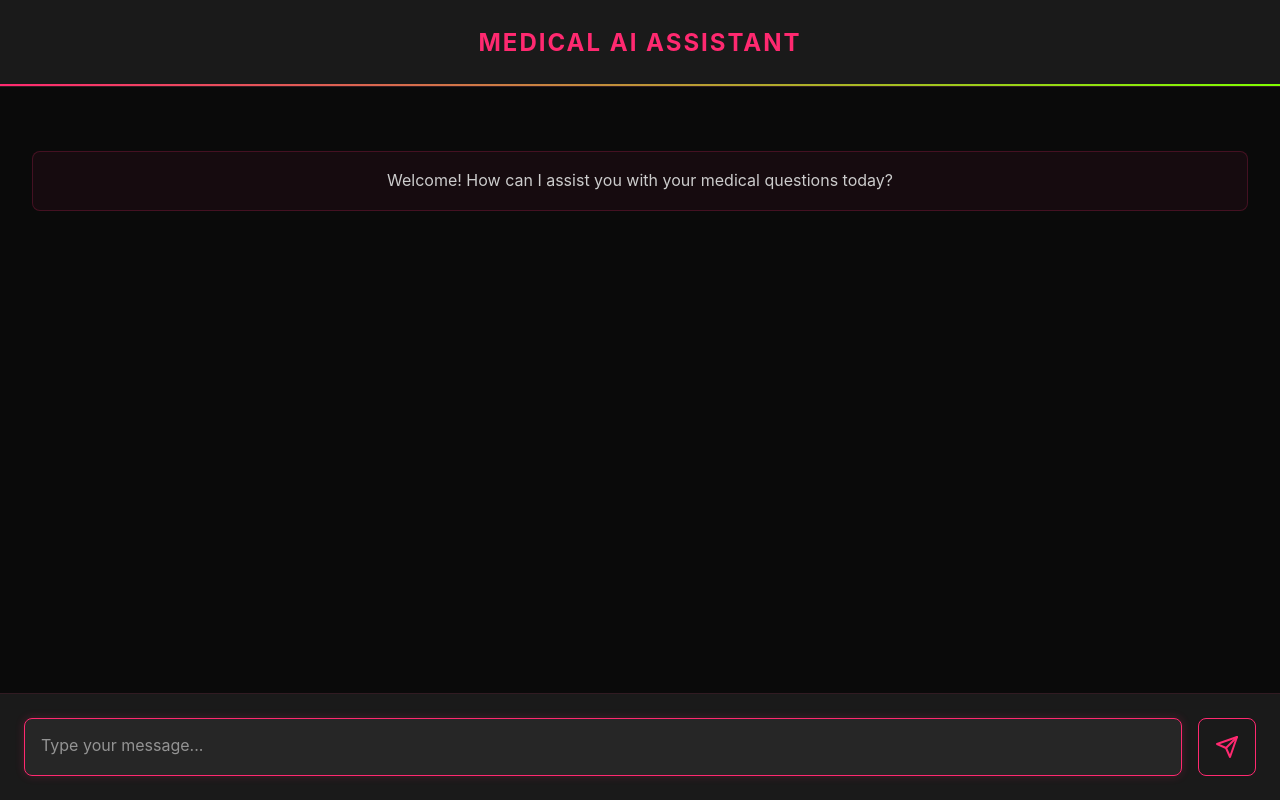
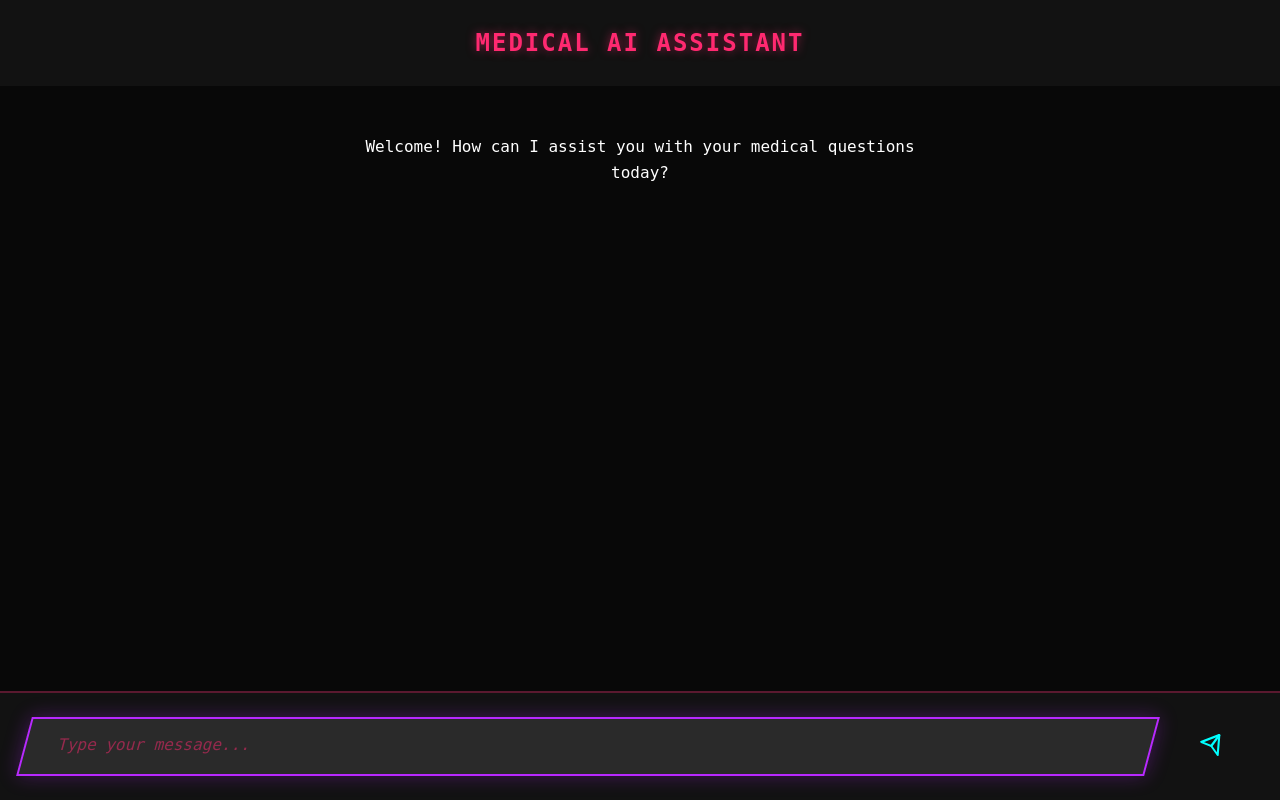
Before and after one commit to Vineeth-Varanasi/Medical-AI-Assistant, a Flask app: page / in a window 1280 px wide. Run offline with Flask 3, Linux system fonts and the light colour scheme.

Commit message:
Update styles.css

```diff
--- a/static/styles.css
+++ b/static/styles.css
@@ -6,22 +6,47 @@
 }
 
 :root {
-    --bg-primary: #0a0a0a;
-    --bg-secondary: #1a1a1a;
-    --accent-primary: #ff2970;
-    --accent-secondary: #7fff00;
+  --bg-primary: #080808;
+  --bg-secondary: #121212;
+  --neon-pink: #ff2970;
+  --neon-cyan: #0ff;
+  --neon-yellow: #ffd300;
+  --neon-purple: #b829ff;
   --text-primary: #ffffff;
   --text-secondary: #cccccc;
+  --skew-angle: -15deg;
+}
+
+@keyframes scanline {
+  0% { transform: translateY(-100%); }
+  100% { transform: translateY(100%); }
 }
 
 body {
-    font-family: 'Inter', -apple-system, BlinkMacSystemFont, sans-serif;
+  font-family: 'Share Tech Mono', monospace;
   line-height: 1.6;
   background-color: var(--bg-primary);
   color: var(--text-primary);
   height: 100vh;
   margin: 0;
   overflow: hidden;
+  position: relative;
+}
+
+.scanline {
+  position: fixed;
+  top: 0;
+  left: 0;
+  width: 100%;
+  height: 10px;
+  background: linear-gradient(
+      transparent,
+      rgba(255, 255, 255, 0.2),
+      transparent
+  );
+  animation: scanline 8s linear infinite;
+  pointer-events: none;
+  z-index: 999;
 }
 
 /* Chat container */
@@ -31,6 +56,7 @@ body {
   flex-direction: column;
   background-color: var(--bg-primary);
   position: relative;
+  animation: flicker 0.3s infinite;
 }
 
 /* Header */
@@ -38,36 +64,238 @@ body {
   padding: 1.5rem;
   background-color: var(--bg-secondary);
   position: relative;
-    border-bottom: 1px solid rgba(255, 41, 112, 0.1);
+  overflow: hidden;
+}
+
+.header-content {
+  position: relative;
+  transform: skew(var(--skew-angle));
+}
+
+.header-bg {
+  position: absolute;
+  top: 0;
+  left: -10%;
+  width: 120%;
+  height: 100%;
+  background: linear-gradient(90deg,
+      rgba(255, 41, 112, 0.1),
+      rgba(184, 41, 255, 0.1)
+  );
+  z-index: 1;
 }
 
 .chat-header h1 {
   font-size: 1.5rem;
   text-align: center;
-    color: var(--accent-primary);
+  color: var(--neon-pink);
   text-transform: uppercase;
   letter-spacing: 2px;
+  position: relative;
+  z-index: 2;
+  text-shadow: 0 0 10px rgba(255, 41, 112, 0.5);
 }
 
-.header-accent {
-    position: absolute;
-    bottom: 0;
-    left: 0;
-    width: 100%;
-    height: 2px;
-    background: linear-gradient(90deg, var(--accent-primary), var(--accent-secondary));
+/* Message styles */
+.message {
+  max-width: 70%;
+  margin: 1rem;
+  position: relative;
 }
 
-/* Chat display area */
+.message-shape {
+  padding: 1rem 2rem;
+  position: relative;
+  transform: skew(var(--skew-angle));
+  transition: all 0.3s ease;
+}
+
+.user .message-shape {
+  background: linear-gradient(135deg,
+      rgba(255, 41, 112, 0.2),
+      rgba(184, 41, 255, 0.2)
+  );
+  border: 2px solid var(--neon-pink);
+  box-shadow: 0 0 10px rgba(255, 41, 112, 0.3);
+}
+
+.bot .message-shape {
+  background: linear-gradient(135deg,
+      rgba(0, 255, 255, 0.1),
+      rgba(255, 211, 0, 0.1)
+  );
+  border: 2px solid var(--neon-cyan);
+  box-shadow: 0 0 10px rgba(0, 255, 255, 0.3);
+}
+
+.message p {
+  transform: skew(calc(var(--skew-angle) * -1));
+  margin: 0;
+  word-wrap: break-word;
+}
+
+.user {
+  align-self: flex-end;
+  color: var(--neon-pink);
+}
+
+.bot {
+  align-self: flex-start;
+  color: var(--neon-cyan);
+}
+
+/* Hover effects */
+.message:hover .message-shape {
+  transform: skew(var(--skew-angle)) scale(1.02);
+}
+
+.user:hover .message-shape {
+  box-shadow: 0 0 20px rgba(255, 41, 112, 0.5);
+  background: linear-gradient(135deg,
+      rgba(255, 41, 112, 0.3),
+      rgba(184, 41, 255, 0.3)
+  );
+}
+
+.bot:hover .message-shape {
+  box-shadow: 0 0 20px rgba(0, 255, 255, 0.5);
+  background: linear-gradient(135deg,
+      rgba(0, 255, 255, 0.2),
+      rgba(255, 211, 0, 0.2)
+  );
+}
+
+/* Chat input */
+.chat-input {
+  padding: 1.5rem;
+  background-color: var(--bg-secondary);
+  display: flex;
+  gap: 1rem;
+  border-top: 2px solid rgba(255, 41, 112, 0.3);
+}
+
+textarea {
+  flex-grow: 1;
+  padding: 1rem 2rem;
+  background: rgba(255, 255, 255, 0.05);
+  border: 2px solid var(--neon-pink);
+  color: var(--neon-pink);
+  resize: none;
+  max-height: 150px;
+  font-family: 'Share Tech Mono', monospace;
+  font-size: 1rem;
+  transform: skew(var(--skew-angle));
+  transition: all 0.3s ease;
+}
+
+textarea::placeholder {
+  color: rgba(255, 41, 112, 0.5);
+}
+
+textarea:focus, textarea:hover {
+  outline: none;
+  border-color: var(--neon-purple);
+  box-shadow: 0 0 20px rgba(184, 41, 255, 0.3);
+  background: rgba(255, 255, 255, 0.1);
+}
+
+/* Send button */
+button {
+  padding: 1rem 2rem;
+  background: transparent;
+  border: none;
+  cursor: pointer;
+  position: relative;
+  overflow: hidden;
+}
+
+.button-content {
+  position: relative;
+  transform: skew(var(--skew-angle));
+  border: 2px solid var(--neon-cyan);
+  padding: 1rem;
+  transition: all 0.3s ease;
+}
+
+button svg {
+  width: 24px;
+  height: 24px;
+  stroke: var(--neon-cyan);
+  transform: skew(calc(var(--skew-angle) * -1));
+  transition: all 0.3s ease;
+}
+
+button:hover .button-content {
+  background: rgba(0, 255, 255, 0.1);
+  box-shadow: 0 0 20px rgba(0, 255, 255, 0.3);
+  border-color: var(--neon-yellow);
+}
+
+button:hover svg {
+  stroke: var(--neon-yellow);
+}
+
+/* Typing indicator */
+.typing-indicator {
+  padding: 1rem;
+  margin: 0 2rem;
+}
+
+.typing-indicator .message-shape {
+  display: flex;
+  gap: 0.5rem;
+  justify-content: center;
+  background: rgba(0, 255, 255, 0.1);
+  border: 2px solid var(--neon-cyan);
+  width: fit-content;
+}
+
+.typing-indicator span {
+  width: 8px;
+  height: 8px;
+  background-color: var(--neon-cyan);
+  border-radius: 50%;
+  animation: typing 1s infinite ease-in-out;
+  transform: skew(calc(var(--skew-angle) * -1));
+}
+
+@keyframes typing {
+  0%, 100% { transform: scale(1) skew(calc(var(--skew-angle) * -1)); }
+  50% { transform: scale(1.5) skew(calc(var(--skew-angle) * -1)); }
+}
+
+.typing-indicator span:nth-child(2) { animation-delay: 0.2s; }
+.typing-indicator span:nth-child(3) { animation-delay: 0.4s; }
+
+.hidden {
+  display: none;
+}
+
+/* Welcome message */
+.welcome-message {
+  text-align: center;
+  margin: 2rem auto;
+  max-width: 600px;
+}
+
+.welcome-message .message-shape {
+  background: linear-gradient(135deg,
+      rgba(255, 211, 0, 0.1),
+      rgba(0, 255, 255, 0.1)
+  );
+  border: 2px solid var(--neon-yellow);
+  box-shadow: 0 0 15px rgba(255, 211, 0, 0.2);
+}
+
+/* Scrollbar */
 .chat-display {
   flex-grow: 1;
-    padding: 2rem;
+  padding: 1rem;
   overflow-y: auto;
   display: flex;
   flex-direction: column;
-    gap: 1rem;
   scrollbar-width: thin;
-    scrollbar-color: var(--accent-primary) var(--bg-secondary);
+  scrollbar-color: var(--neon-pink) var(--bg-secondary);
 }
 
 .chat-display::-webkit-scrollbar {
@@ -79,164 +307,8 @@ body {
 }
 
 .chat-display::-webkit-scrollbar-thumb {
-    background: var(--accent-primary);
-    border-radius: 3px;
-}
-
-/* Welcome message */
-.welcome-message {
-    text-align: center;
-    color: var(--text-secondary);
-    margin: 2rem 0;
-    padding: 1rem;
-    border: 1px solid rgba(255, 41, 112, 0.2);
-    border-radius: 8px;
-    background: rgba(255, 41, 112, 0.05);
-}
-
-/* Message styles */
-.message {
-    max-width: 70%;
-    padding: 1rem;
-    border-radius: 12px;
-    position: relative;
-    animation: messageAppear 0.3s ease-out;
-}
-
-@keyframes messageAppear {
-    from {
-        opacity: 0;
-        transform: translateY(10px);
-    }
-    to {
-        opacity: 1;
-        transform: translateY(0);
-    }
-}
-
-.message p {
-    margin: 0;
-    word-wrap: break-word;
-}
-
-/* User message */
-.user {
-    align-self: flex-end;
-    background: linear-gradient(135deg, var(--accent-primary), #ff0055);
-    color: white;
-    margin-left: 20%;
-    box-shadow: 0 2px 10px rgba(255, 41, 112, 0.2);
-}
-
-/* Bot message */
-.bot {
-    align-self: flex-start;
-    background-color: var(--bg-secondary);
-    color: var(--text-primary);
-    margin-right: 20%;
-    border: 1px solid rgba(127, 255, 0, 0.3);
-    box-shadow: 0 2px 10px rgba(127, 255, 0, 0.1);
-}
-
-/* Typing indicator */
-.typing-indicator {
-    padding: 1rem;
-    display: flex;
-    gap: 0.5rem;
-    align-items: center;
-    margin: 0 2rem;
-}
-
-.typing-indicator span {
-    width: 8px;
-    height: 8px;
-    background-color: var(--accent-secondary);
-    border-radius: 50%;
-    animation: typing 1s infinite ease-in-out;
-}
-
-.typing-indicator span:nth-child(2) {
-    animation-delay: 0.2s;
-}
-
-.typing-indicator span:nth-child(3) {
-    animation-delay: 0.4s;
-}
-
-@keyframes typing {
-    0%, 100% {
-        transform: scale(1);
-        opacity: 0.3;
-    }
-    50% {
-        transform: scale(1.5);
-        opacity: 1;
-    }
-}
-
-.hidden {
-    display: none;
-}
-
-/* Input area */
-.chat-input {
-    padding: 1.5rem;
-    background-color: var(--bg-secondary);
-    display: flex;
-    gap: 1rem;
-    border-top: 1px solid rgba(255, 41, 112, 0.1);
-}
-
-textarea {
-    flex-grow: 1;
-    padding: 1rem;
-    background-color: rgba(255, 255, 255, 0.05);
-    border: 1px solid rgba(255, 41, 112, 0.3);
-    border-radius: 8px;
-    color: var(--text-primary);
-    resize: none;
-    max-height: 150px;
-    font-family: inherit;
-    font-size: 1rem;
-    transition: border-color 0.3s ease;
-}
-
-textarea:focus {
-    outline: none;
-    border-color: var(--accent-primary);
-    box-shadow: 0 0 10px rgba(255, 41, 112, 0.2);
-}
-
-textarea::placeholder {
-    color: rgba(255, 255, 255, 0.5);
-}
-
-button {
-    padding: 1rem;
-    background-color: transparent;
-    border: 1px solid var(--accent-primary);
-    border-radius: 8px;
-    cursor: pointer;
-    display: flex;
-    align-items: center;
-    justify-content: center;
-    transition: all 0.3s ease;
-}
-
-button:hover {
-    background-color: var(--accent-primary);
-    box-shadow: 0 0 15px rgba(255, 41, 112, 0.4);
-}
-
-button svg {
-    width: 24px;
-    height: 24px;
-    stroke: var(--accent-primary);
-    transition: stroke 0.3s ease;
-}
-
-button:hover svg {
-    stroke: white;
+  background: var(--neon-pink);
+  border-radius: 0;
 }
 
 /* Responsive design */
@@ -250,7 +322,7 @@ button:hover svg {
   }
 
   textarea {
-        padding: 0.8rem;
+      padding: 0.8rem 1.5rem;
   }
 
   button {
```
Lines whose indentation alone changed are shown as unchanged.
